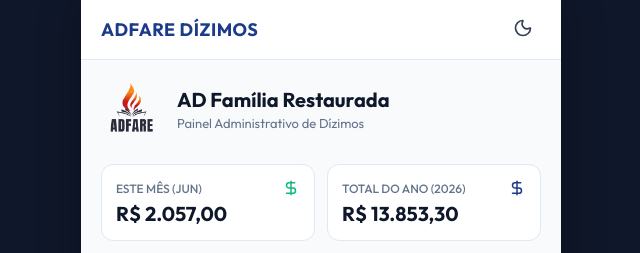
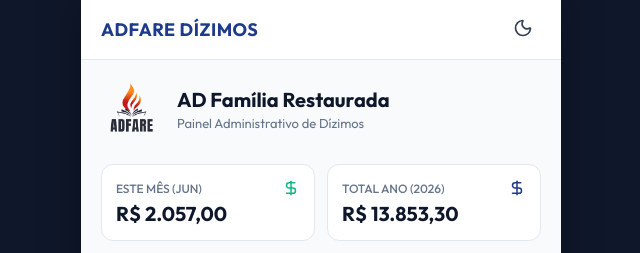
Before and after one commit to rslima-lifetime/CartaoDizimoADFARE, a React (Vite) app: page / in a window 1280 px wide. Shown: the top 253 px of the page, without its empty margins (319-959 px from the left). Built offline with nearby package versions, Linux system fonts and the light colour scheme.

Commit message:
fix: muda rótulo de 'Total do Ano' para 'Total Ano' no painel para evitar quebra de linha em celulares

```diff
--- a/src/components/Dashboard.jsx
+++ b/src/components/Dashboard.jsx
@@ -97,7 +97,7 @@
 
         <div className="stat-card">
           <div style={{ display: 'flex', justifyContent: 'space-between', alignItems: 'center' }}>
-            <span className="stat-label">Total do Ano ({currentYear})</span>
+            <span className="stat-label">Total Ano ({currentYear})</span>
             <DollarSign size={18} color="var(--primary)" />
           </div>
           <div className="stat-value">
```
